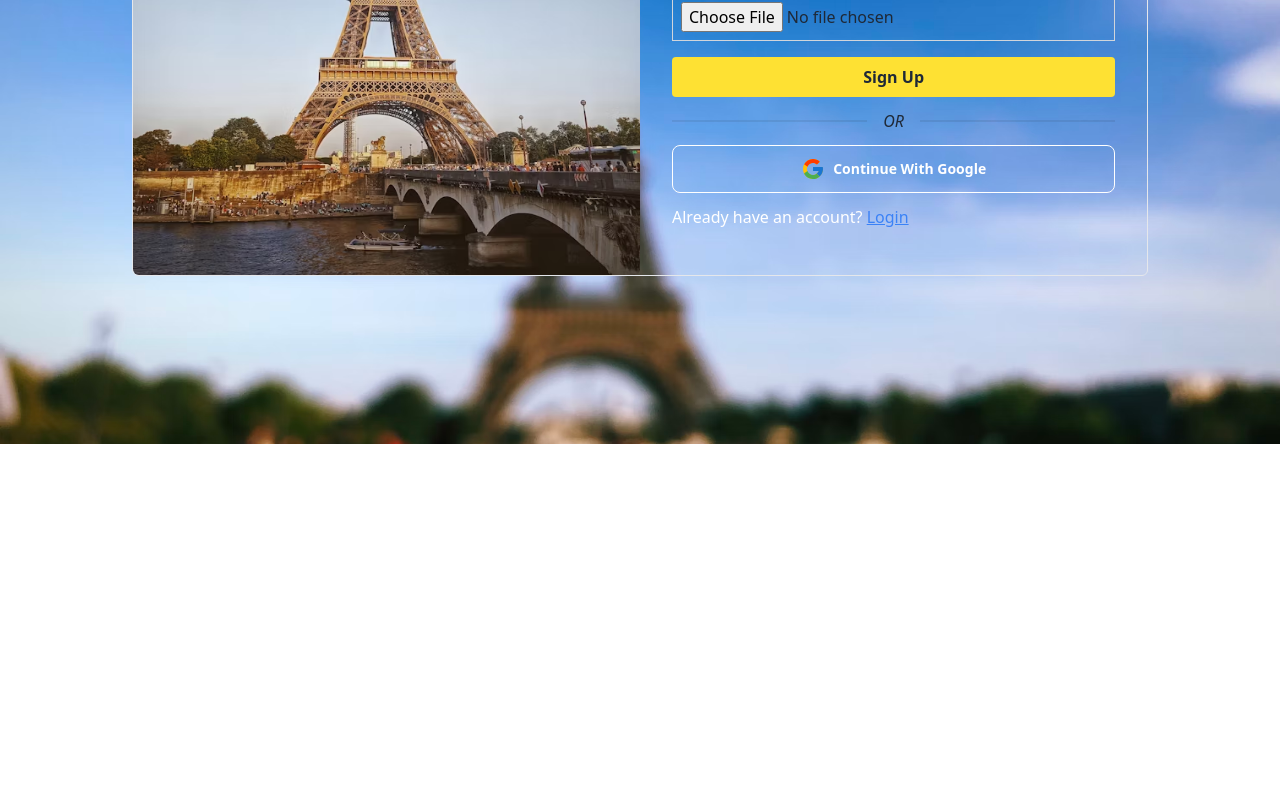
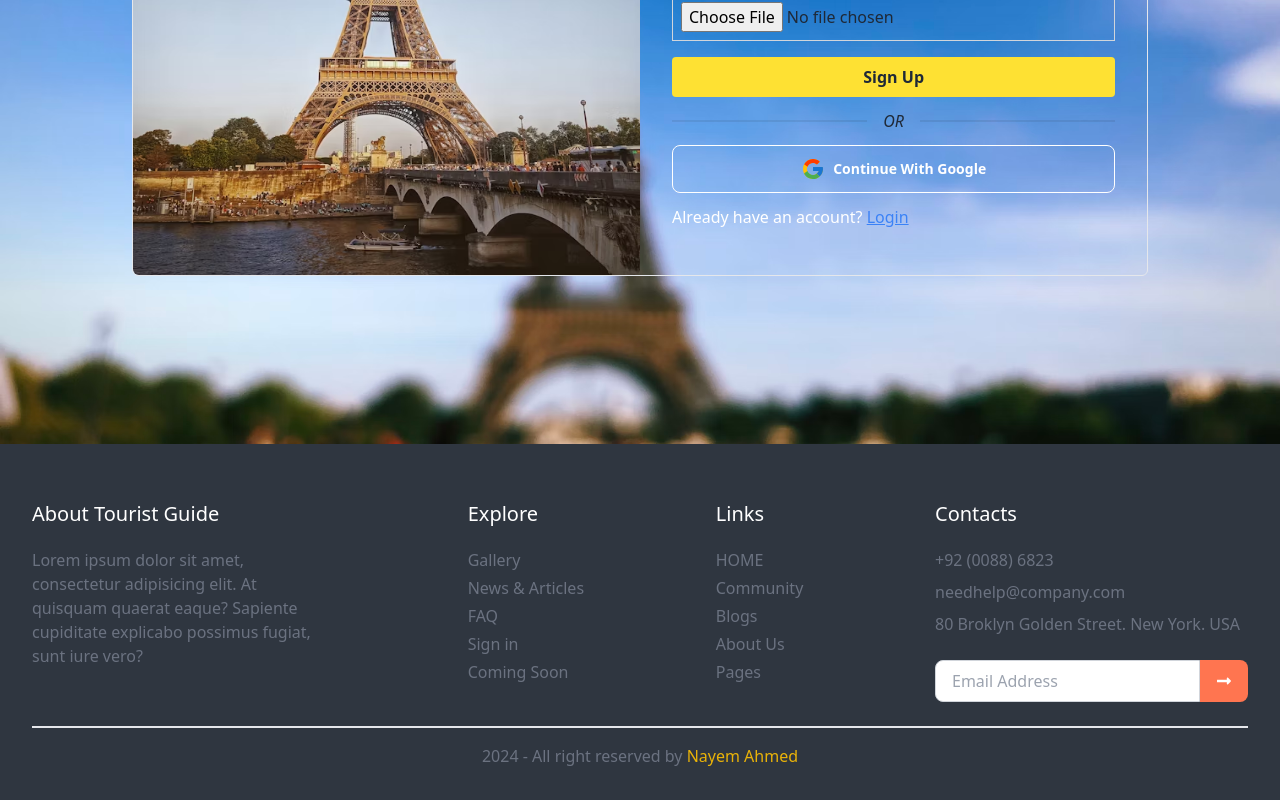
Before and after one commit to Nayem-Ahmed/Tourist-Guide-Client-Side, a React (Vite) app: page /signup in a window 1280 px wide. Shown: the part 434-1234 px from the top of the page. Before the commit the page ends 878 px from the top, so only its background shows below. Built offline with nearby package versions, Linux system fonts and the light colour scheme.

Commit message:
firebase athuentication

```diff
--- a/package.json
+++ b/package.json
@@ -10,6 +10,7 @@
     "preview": "vite preview"
   },
   "dependencies": {
+    "firebase": "^10.8.1",
     "react": "^18.2.0",
     "react-dom": "^18.2.0",
     "react-hook-form": "^7.51.0",
--- /dev/null
+++ b/src/API/axiosPublic.js
@@ -0,0 +1,7 @@
+import axios from "axios";
+
+const axiosPublic = axios.create({
+    baseURL: 'http://localhost:5000',
+    withCredentials: true,
+});
+export default axiosPublic;
--- /dev/null
+++ b/src/API/useAuth.js
@@ -0,0 +1,8 @@
+import { useContext } from "react";
+import { AuthContext } from "../Providers/AuthProviders";
+
+const useAuth = () => {
+    const auth = useContext(AuthContext);
+    return auth;
+}
+export default useAuth;
--- a/src/Components/Footer.jsx
+++ b/src/Components/Footer.jsx
@@ -1,8 +1,61 @@
 import React from 'react';
+import { Link } from 'react-router-dom';
+import { FaLongArrowAltRight } from "react-icons/fa";
+
 
 const Footer = () => {
     return (
-        <div>
+        <div className='bg-[#2f3640] p-8'>
+            <div className='flex flex-col md:flex-row gap-5 justify-center md:justify-between  text-white border-b-2 py-6'>
+                <div className='md:w-3/12'>
+                    <h1 className='text-xl font-medium   mb-5 '>About Tourist Guide</h1>
+                    <p className='font-light text-gray-500'>Lorem ipsum dolor sit amet, consectetur adipisicing elit. At quisquam quaerat eaque? Sapiente cupiditate explicabo possimus fugiat, sunt iure vero?</p>
+                </div>
+                <div>
+                    <h1 className='text-xl font-medium  '>Explore</h1>
+                    <ul className='mt-5 text-gray-500'>
+                        <li className='hover:text-yellow-500 mb-1'><Link>Gallery</Link></li>
+                        <li className='hover:text-yellow-500 mb-1'><Link>News & Articles</Link></li>
+                        <li className='hover:text-yellow-500 mb-1'><Link>FAQ</Link></li>
+                        <li className='hover:text-yellow-500 mb-1'><Link>Sign in</Link></li>
+                        <li className='hover:text-yellow-500'><Link>Coming Soon</Link></li>
+
+                    </ul>
+                </div>
+                <div>
+                    <h1 className='text-xl font-medium '>Links</h1>
+                    <ul className='mt-5 text-gray-500'>
+                        <li className='hover:text-yellow-500 mb-1'><Link to="/">HOME</Link></li>
+                        <li className='hover:text-yellow-500 mb-1'><Link to="/community">Community</Link></li>
+                        <li className='hover:text-yellow-500 mb-1'><Link to="/blogs">Blogs</Link></li>
+                        <li className='hover:text-yellow-500 mb-1'><Link to="/aboutus">About Us</Link></li>
+                        <li className='hover:text-yellow-500'><Link to='/'>Pages</Link></li>
+                    </ul>
+                </div>
+                <div>
+                    <h1 className='text-xl font-medium '>Contacts</h1>
+                    <div className='flex'>
+                        <ul className='mt-5 text-gray-500'>
+                            <li className='hover:text-yellow-500 mb-2'>+92 (0088) 6823</li>
+                            <li className='hover:text-yellow-500 mb-2'>needhelp@company.com</li>
+                            <li className='hover:text-yellow-500'>80 Broklyn Golden Street. New York. USA</li>
+                            <form className="flex items-center justify-center mt-6">
+                                <div className="flex">
+                                    <input
+                                        type="email"
+                                        placeholder='Email Address'
+                                        className="py-2 px-4 rounded-l-lg border border-gray-300 focus:outline-none focus:border-indigo-500"
+                                    />
+                                    <button className="bg-[#ff7550] text-white py-2 px-4 rounded-r-lg hover:bg-yellow-500 focus:outline-none">
+                                        <FaLongArrowAltRight />
+                                    </button>
+                                </div>
+                            </form>
+                        </ul>
+                    </div>
+                </div>
+            </div>
+            <p className=' text-center mt-4 text-gray-500'> 2024 - All right reserved by <span className='font-medium text-yellow-500 hover:underline'> Nayem Ahmed</span></p>
 
         </div>
     );
--- a/src/Components/Navbar.jsx
+++ b/src/Components/Navbar.jsx
@@ -28,7 +28,7 @@ const Navbar = () => {
                 <Link to='/'>
                     <div className='flex gap-1 items-center'>
                         <img className='w-11' src={logo} alt="" />
-                        <span className='text-xl font-medium'>Tourist Guide</span>
+                        <span className='text-xl font-medium'>Tourist <span className='text-[#fee133]'>Guide</span></span>
                     </div>
                 </Link>
             </div>
--- a/src/Components/Signup.jsx
+++ b/src/Components/Signup.jsx
@@ -4,13 +4,23 @@ import { FcGoogle } from 'react-icons/fc';
 import { Link } from 'react-router-dom';
 import signup from '../assets/signup.avif';
 import signupbg from '../assets/signupbg.avif';
-
+import useAuth from '../API/useAuth';
 
 const Signup = () => {
+    const { createUser } = useAuth;
     const { register, handleSubmit, formState: { errors } } = useForm();
 
     const onSubmit = async (data) => {
-        console.log(data);
+        try {
+
+            console.log(data);
+            // Create User
+           const user =  await createUser(data?.email,data?.password);
+           console.log(user);
+
+        } catch (error) {
+            console.error(error.message);
+        }
 
     };
 
--- a/src/Firebase/firebase.config.js
+++ b/src/Firebase/firebase.config.js
@@ -0,0 +1,20 @@
+// Import the functions you need from the SDKs you need
+import { initializeApp } from "firebase/app";
+import { getAuth } from "firebase/auth";
+// TODO: Add SDKs for Firebase products that you want to use
+// https://firebase.google.com/docs/web/setup#available-libraries
+
+// Your web app's Firebase configuration
+const firebaseConfig = {
+  apiKey:import.meta.env.VITE_apiKey,
+  authDomain:import.meta.env.VITE_authDomain,
+  projectId:import.meta.env.VITE_projectId,
+  storageBucket:import.meta.env.VITE_storageBucket,
+  messagingSenderId:import.meta.env.VITE_messagingSenderId,
+  appId:import.meta.env.VITE_appId
+};
+
+// Initialize Firebase
+const app = initializeApp(firebaseConfig);
+const auth = getAuth(app);
+export default auth;
--- a/src/LayOut/Root.jsx
+++ b/src/LayOut/Root.jsx
@@ -1,15 +1,16 @@
 import React from 'react';
 import { Outlet } from 'react-router-dom';
 import Navbar from '../Components/Navbar';
+import Footer from '../Components/Footer';
 
 const Root = () => {
     return (
-        <div>
+        <div  className='max-w-screen-xl mx-auto'>
             <Navbar></Navbar>
             <div className='min-h-[calc(100vh-60px)]'>
                 <Outlet />
             </div>
-
+            <Footer></Footer>
         </div>
     );
 };
--- a/src/Providers/AuthProviders.jsx
+++ b/src/Providers/AuthProviders.jsx
@@ -0,0 +1,90 @@
+import React, { createContext, useEffect, useState } from 'react';
+import auth from '../Firebase/firebase.config';
+import { createUserWithEmailAndPassword, onAuthStateChanged, sendPasswordResetEmail, signInWithEmailAndPassword, signInWithPopup, signOut, updateProfile } from 'firebase/auth';
+
+
+export const AuthContext = createContext(null)
+
+const AuthProviders = ({ children }) => {
+    const [user, setUser] = useState(null)
+    const [loading, setLoading] = useState(true)
+
+    const createUser = (email, password) => {
+        setLoading(true)
+        return createUserWithEmailAndPassword(auth, email, password)
+    }
+
+    const signIn = (email, password) => {
+        setLoading(true)
+        return signInWithEmailAndPassword(auth, email, password)
+    }
+
+    const signInWithGoogle = () => {
+        setLoading(true)
+        return signInWithPopup(auth, provider)
+    }
+
+    const resetPassword = email => {
+        setLoading(true)
+        return sendPasswordResetEmail(auth, email)
+    }
+
+    const logOut = () => {
+        setLoading(true)
+        return signOut(auth)
+    }
+
+    const updateUserProfile = (name, photo) => {
+        return updateProfile(auth.currentUser, {
+            displayName: name,
+            photoURL: photo,
+        })
+    }
+
+    // onAuthStateChange
+    useEffect(() => {
+        const unsubscribe = onAuthStateChanged(auth, currentUser => {
+            const userEmail = currentUser?.email || user?.email;
+            setUser(currentUser)
+            console.log('CurrentUser-->', currentUser)
+            setLoading(false)
+
+            // if (currentUser) {
+            //     axiosPublice.post('/jwt', userEmail)
+            //         .then(res => {
+            //             console.log(res.data);
+            //         })
+
+
+            // }
+            // else {
+            //     axiosSecure.post('/logout ', userEmail)
+            //         .then(res => {
+            //             console.log(res.data);
+            //         })
+
+            // }
+        })
+        return () => {
+            return unsubscribe()
+        }
+    }, [])
+
+    const authInfo = {
+        user,
+        loading,
+        setLoading,
+        createUser,
+        signIn,
+        signInWithGoogle,
+        resetPassword,
+        logOut,
+        updateUserProfile,
+    }
+
+    return (
+        <AuthContext.Provider value={auth}>{children}</AuthContext.Provider>
+    );
+};
+
+export default AuthProviders;
```
Also changed, not shown: 1 other file (tests, documents, lock files or other folders).
